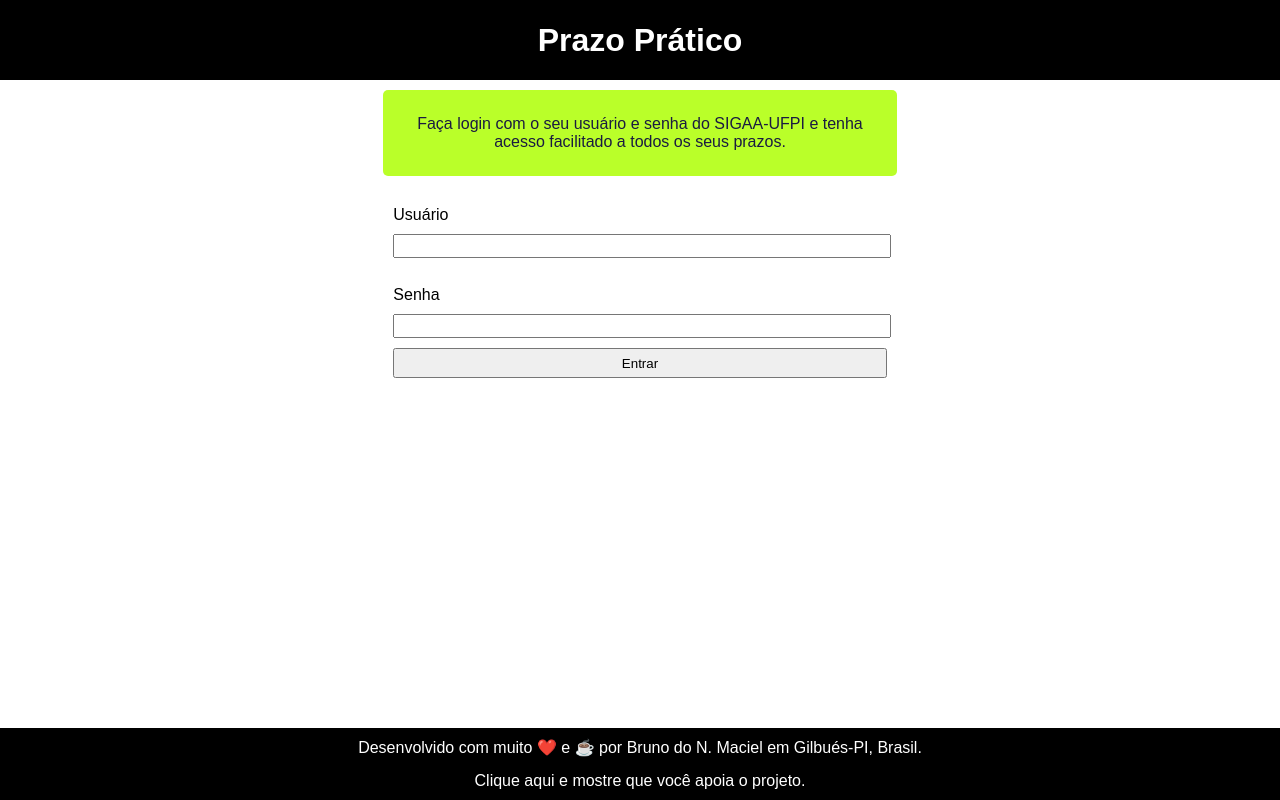
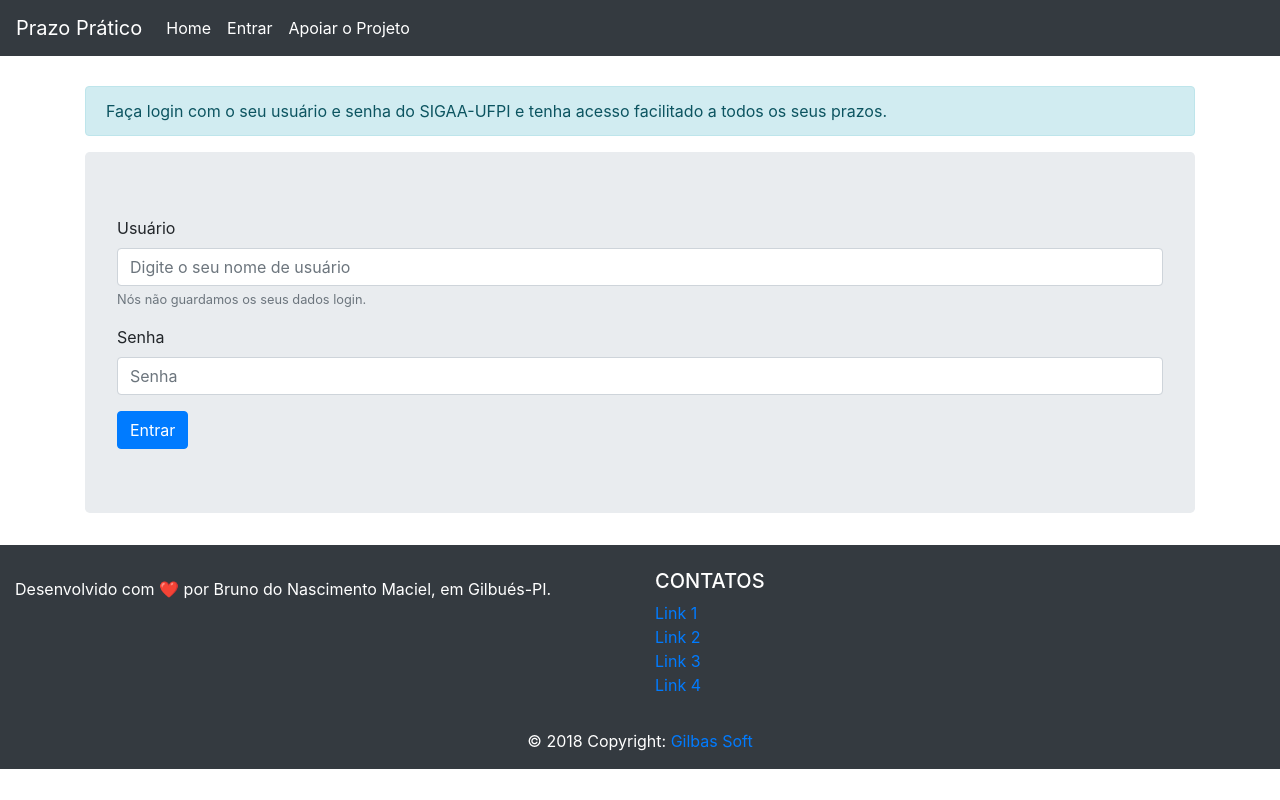
Before and after one commit to italberto/prazo-pratico-free, a Python web app: template templates/login.html in a window 1280 px wide. Run offline with Jinja, Linux system fonts and the light colour scheme; the template is opened without the code that fills it, so the values that code supplies are empty; some libraries are stand-ins or nearby versions.

Commit message:
bootstrap aplayed

```diff
--- a/styles/style.css
+++ b/styles/style.css
@@ -1,319 +1,15 @@
-/*CSS pai de todas as páginas*/
-* { /*Para fazer a página pegar a tela inteira*/
-    padding: 0;
-    margin: 0;
-    font-family: sans-serif;
+body {
+    min-height: 100vh;
 }
 
-/*para tela menores 543px*/
-.container {
-    min-height: 100vh;
-    display: grid;
-    grid-template: 0.1fr auto 0.1fr / repeat(12, 1fr);
-
+nav {
+    margin-bottom: 30px;
 }
 
-.header {
-    background-color: black;
-    grid-column: 1 / -1;
-    grid-row: 1 / 1;
+#image-donation {
+    margin-bottom: 20px;
 }
-
-
-.header h1 {
-    line-height: 80px;
-    text-align: center;
+footer {
+    background-color: #343A40;
     color: white;
 }
-
-.header a {
-    text-decoration: none;
-}
-
-.content{
-    display: grid;
-    grid-template: 1fr / repeat(12, 1fr);
-    grid-column: 1 / -1;
-}
-
-/*============DONATIONS [Page]==================*/
-.donations {
-    padding:20px;
-    display: grid;
-    grid-template: 0.1fr 0.4fr 0.1fr 0.1fr / repeat(12, 1fr);
-    grid-column: 1/-1;
-    grid-gap: 20px;
-}
-.donations h2 {
-    grid-column: 2/12;
-    text-align: center;
-}
-.donations p{
-    grid-column: 2/12;
-    text-align: justify;
-}
-.donations form {
-    grid-column: 2/12;
-    text-align: center;
-}
-.donations .bitcoin{
-    grid-column: 1/-1;
-    text-align: center;
-    font-size: 10px;
-}
-/*------------------------------------------------*/
-
-/*=============LOGIN [Page]=========*/
-.wellcome-login {
-    display: grid;
-    grid-template: 0.1fr 1fr / repeat(12, 1fr);
-    padding: 10px;
-    grid-column: 1 / -1;
-    grid-row: 1 / -1;
-    grid-gap: 20px;
-}
-.wellcome-login p {
-    text-align: center;
-    padding: 25px;
-    grid-column: 1/ -1;
-    grid-row: 1 / 1;
-    border-radius: 5px;
-    background-color: #BAFF29;
-    grid-column: 1 / -1;
-    color: #1A1B41;
-
-}
-.login-form {
-    padding: 10px;
-    grid-column: 1 / -1;
-    grid-row: 2 / -1;
-}
-.login-form input{
-    height: 20px;
-    width: 100%;
-    margin-top: 10px;
-    margin-bottom: 10px;
-}
-.login-form button {
-    width: 100%;
-    height: 30px;
-    margin-bottom: 10px;
-}
-.login-form span{
-    color:red;
-}
-/*--------------------------------------------------------/
-
-/*==========================INDEX.HTML===================*/
-
-.index {
-    grid-gap: 10px;
-    padding: 10px;
-    grid-column: 1 / -1;
-    display: grid;
-    grid-template: 0.1fr 0.1fr 0.1fr 0.1fr 0.05fr / repeat(12, 1fr);
-}
-
-.index h2 {
-    text-align: center;
-    grid-column: 2 / 12;
-}
-
-.index p {
-    text-align: center;
-    grid-column: 1 / -1;
-}
-
-.index .enter_button{
-    margin-top: 27px;
-    grid-column: 4 / 10;
-}
-
-.index button{
-    padding: 5px;
-    font-size: 17px;
-    width: 100%;
-    height: 100%;
-}
-
-
-/*------------------------------------------------------*/
-
-/*====================LOGGED [Page]========================*/
-
-.header div{
-    display: grid;
-    grid-template: 1fr 0.1fr / 1fr;
-}
-
-.header div h1 {
-    text-align: center;
-    grid-column: 1 / 1;
-    line-height: 80px;
-    grid-row: 1 / 1;
-}
-
-.header div ul {
-    display: grid;
-    grid-template: auto / 1fr 1fr;
-    text-align: center;
-    grid-row: 2 / 2;
-    background-color: #FC5130;
-}
-
-.header div ul a{
-    text-decoration: none;
-    font-size: 20px;
-    color: white;
-}
-.header div ul li{
-    padding: 5px;
-    display: inline-block;
-}
-
-.header div ul a:hover{
-    background-color: #1B998B;
-    color: black;
-}
-
-.logged {
-    display: grid;
-    grid-template: none/ repeat(20, 1fr);
-    grid-row: 2 / 2;
-    grid-column: 1 / -1;
-}
-
-.logged .classes{
-    padding: 10px;
-    grid-column: 2 / 20;
-}
-
-.logged .classes .inside{
-
-    border-top: 5px solid black;
-    border-left: 5px solid black;
-    padding: 10px;
-
-}
-
-.logged .classes .days{
-    text-align: center;
-    font-size: 13px;
-}
-
-.logged #progressbar {
-    background-color: black;
-    border-radius: 13px; /* (height of inner div) / 2 + padding */
-    padding: 3px;
-    margin-bottom: 10px;
-}
-
-.logged #progressbar > div {
-    line-height: 22px;
-    font-size: 15px;
-    text-align: center;
-    background-color: orange;
-    height: 20px;
-    border-radius: 10px;
-}
-
-.logged .classes .name-activity{
-    font-size: 14px;
-    margin-bottom: 10px;
-}
-
-.logged .classes .deadline-activity{
-    font-size: 13px;
-}
-
-.logged .classes img {
-    width: 20px;
-    height: auto;
-}
-
-
-
-/*-------------------------------------------------------*/
-
-.footer {
-    display: grid;
-    grid-template: 0.1fr 0.1fr/none;
-    background-color: black;
-    grid-column: 1 / -1;
-    grid-row: 3 / -1;
-    text-align: center;
-    padding: 10px;
-    grid-gap: 15px;
-}
-.footer a{
-    text-decoration: none;
-    font-size: 16px;
-    color: white;
-}
-
-@media (min-width:544px) {
-
-
-}
-
-@media (min-width:768px) {
-    .content{
-        grid-column: 2 / 12;
-    }
-
-/*=======================INDEX.HTML======================*/
-    .index {
-        grid-column: 4/10;
-
-    }
-    .index button{
-        grid-column: 6 / 8;
-        font-size: 15px;
-        width: 100%;
-        height: 100%;
-    }
-    .index a{
-        grid-column: 6 / 8;
-    }
-/*-------------------------------------------------------*/
-
-/*====================LOGGED [Page]===================*/
-    .header div h1 {
-        font-size: 45px;
-        line-height: 80px;
-    }
-
-    .logged{
-        display: grid;
-        grid-template: none/ repeat(20, 1fr);
-        grid-row: 2 / 2;
-        grid-column: 1 / -1;
-        margin-top: 20px;
-    }
-    .logged .classes h3{
-        font-size: 30px;
-    }
-    .logged .classes .name-activity{
-        font-size: 18px;
-        margin-bottom: 0;
-    }
-    .logged .classes .deadline-activity{
-        font-size:16px;
-    }
-    .logged .classes img {
-        width: auto;
-        height: 25px;
-    }
-    .logged .classes .days{
-        font-size: 15px;
-    }
-/*-----------------------------------------------------*/
-
-/*=====================LOGIN [Page]====================*/
-    .wellcome-login {
-        grid-column: 4/10;
-    }
-
-/*-----------------------------------------------------*/
-
-}
--- a/templates/base.html
+++ b/templates/base.html
@@ -2,24 +2,85 @@
 <html lang="pt" dir="ltr">
     <head>
         <meta charset="utf-8">
-        <meta name="viewport" content="width=device-width, initial-scale=1">
-        <link rel="icon" type="image/png" href="styles/favicon.png"><!--Flaticons-->
+        <meta name="viewport" content="width=device-width, initial-scale=1 shrink-to-fit=no">
+        <link rel="stylesheet" href="https://stackpath.bootstrapcdn.com/bootstrap/4.1.1/css/bootstrap.min.css" integrity="sha384-WskhaSGFgHYWDcbwN70/dfYBj47jz9qbsMId/iRN3ewGhXQFZCSftd1LZCfmhktB" crossorigin="anonymous">
+
+        <script src="https://code.jquery.com/jquery-3.3.1.slim.min.js" integrity="sha384-q8i/X+965DzO0rT7abK41JStQIAqVgRVzpbzo5smXKp4YfRvH+8abtTE1Pi6jizo" crossorigin="anonymous"></script>
+        <script src="https://cdnjs.cloudflare.com/ajax/libs/popper.js/1.14.3/umd/popper.min.js" integrity="sha384-ZMP7rVo3mIykV+2+9J3UJ46jBk0WLaUAdn689aCwoqbBJiSnjAK/l8WvCWPIPm49" crossorigin="anonymous"></script>
+        <script src="https://stackpath.bootstrapcdn.com/bootstrap/4.1.1/js/bootstrap.min.js" integrity="sha384-smHYKdLADwkXOn1EmN1qk/HfnUcbVRZyYmZ4qpPea6sjB/pTJ0euyQp0Mk8ck+5T" crossorigin="anonymous"></script>
+
         <link rel="stylesheet" href="/styles/style.css">
         <title>{{ title }}</title>
     </head>
-    <body class="container">
+    <body>
+        <div class="max-width">
+            <!--nav tag-->
+            {% block nav %}
+            {% endblock %}
 
-        <!--header tag-->
-        {% block header %}
-        {% endblock %}
+            <main class="content">
+                {% block content %}
+                {% endblock %}
+            </main>
 
-        <main class="content">
-            {% block content %}
-            {% endblock %}
-        </main>
-        <footer class="footer">
-            <a href="https://github.com/macielti" target="_blank">Desenvolvido com muito ❤️ e ☕ por Bruno do N. Maciel em Gilbués-PI, Brasil.</a>
-            <a href="/donations">Clique aqui e mostre que você apoia o projeto.</a>
-        </footer>
+            <!-- Footer -->
+            <footer class="page-footer font-small blue pt-4 mt-4">
+
+                <!-- Footer Links -->
+                <div class="container-fluid text-center text-md-left">
+
+                  <!-- Grid row -->
+                  <div class="row">
+
+                    <!-- Grid column -->
+                    <div class="col-md-6 mt-md-0 mt-3">
+
+                      <!-- Content -->
+                      <h5 class="text-uppercase"> </h5>
+                      <p>Desenvolvido com ❤️ por Bruno do Nascimento Maciel, em Gilbués-PI.</p>
+
+                    </div>
+                    <!-- Grid column -->
+
+                    <hr class="clearfix w-100 d-md-none pb-3">
+
+                    <!-- Grid column -->
+                    <div class="col-md-6 mb-md-0 mb-3">
+
+                      <!-- Links -->
+                      <h5 class="text-uppercase">Contatos</h5>
+
+                      <ul class="list-unstyled">
+                        <li>
+                          <a href="#!">Link 1</a>
+                        </li>
+                        <li>
+                          <a href="#!">Link 2</a>
+                        </li>
+                        <li>
+                          <a href="#!">Link 3</a>
+                        </li>
+                        <li>
+                          <a href="#!">Link 4</a>
+                        </li>
+                      </ul>
+
+                    </div>
+                    <!-- Grid column -->
+
+                  </div>
+                  <!-- Grid row -->
+
+                </div>
+                <!-- Footer Links -->
+
+                <!-- Copyright -->
+                <div class="footer-copyright text-center py-3">© 2018 Copyright:
+                  <a href="#"> Gilbas Soft </a>
+                </div>
+                <!-- Copyright -->
+
+              </footer>
+              <!-- Footer -->
     </body>
 </html>
--- a/templates/login.html
+++ b/templates/login.html
@@ -1,29 +1,50 @@
 {% extends 'base.html' %}
 
-{% block header %}
-    <header class="header">
-        <a href="/"><h1> Prazo Prático </h1></a>
-    </header>
+{% block nav %}
+    <nav class="navbar navbar-expand-lg navbar-dark bg-dark ">
+        <a class="navbar-brand " href="/">Prazo Prático</a>
+        <button class="navbar-toggler" type="button" data-toggle="collapse" data-target="#navbarNavAltMarkup" aria-controls="navbarNavAltMarkup" aria-expanded="false" aria-label="Toggle navigation">
+            <span class="navbar-toggler-icon"></span>
+        </button>
+        <div class="collapse navbar-collapse" id="navbarNavAltMarkup">
+            <div class="navbar-nav">
+                <a class="nav-item nav-link active" href="/">Home</a>
+                <a class="nav-item nav-link active" href="/login">Entrar</a>
+                <a class="nav-item nav-link active" href="/donations">Apoiar o Projeto</a>
+            </div>
+        </div>
+    </nav>
 {% endblock %}
 
 {% block content %}
-    <div class="wellcome-login">
-        <p>Faça login com o seu usuário e senha do SIGAA-UFPI e tenha acesso facilitado a todos os seus prazos.</p>
 
-        <form class="login-form" method="post">
+    <div class="container">
 
-            <label for="username">
-                Usuário<br>
-                <input id="usename" type="text" name="username" required value="{{ username }}">
-            </label>
+            <div class="alert alert-info" role="alert">
+                Faça login com o seu usuário e senha do SIGAA-UFPI e tenha acesso facilitado a todos os seus prazos.
+            </div>
 
-            <label for="password">
-                <br>Senha<br>
-                <input id="password" type="password" name="password" required value="">
-            </label>
-            <button type="submit" > Entrar </button>
+            <div class="jumbotron ">
+                <form method="post">
+                  <div class="form-group">
+                    <label for="usuario">Usuário</label>
+                    <input type="text" class="form-control" id="usuario" aria-describedby="username-help" placeholder="Digite o seu nome de usuário" name="username" required value="{{ username }}">
+                    <small id="username-help" class="form-text text-muted">Nós não guardamos os seus dados login.</small>
+                  </div>
+                  <div class="form-group">
+                    <label for="exampleInputPassword1">Senha</label>
+                    <input type="password" class="form-control" id="exampleInputPassword1" placeholder="Senha" name="password" required value="">
+                  </div>
+                  <button type="submit" class="btn btn-primary">Entrar</button>
+                </form>
+            </div>
 
-            <span>{{ error.decode('utf-8') }}</span>
-        </form>
+            {% if error %}
+            <div class="alert alert-danger" role="alert">
+              {{ error.decode('utf-8') }}
+            </div>
+            {% endif %}
+
     </div>
+
 {% endblock %}
```
Also changed, not shown: templates/donations.html (+24 -12 lines), templates/home.html (+26 -15 lines), styles/we-need-you-300x230.png (added), 3 other files.
